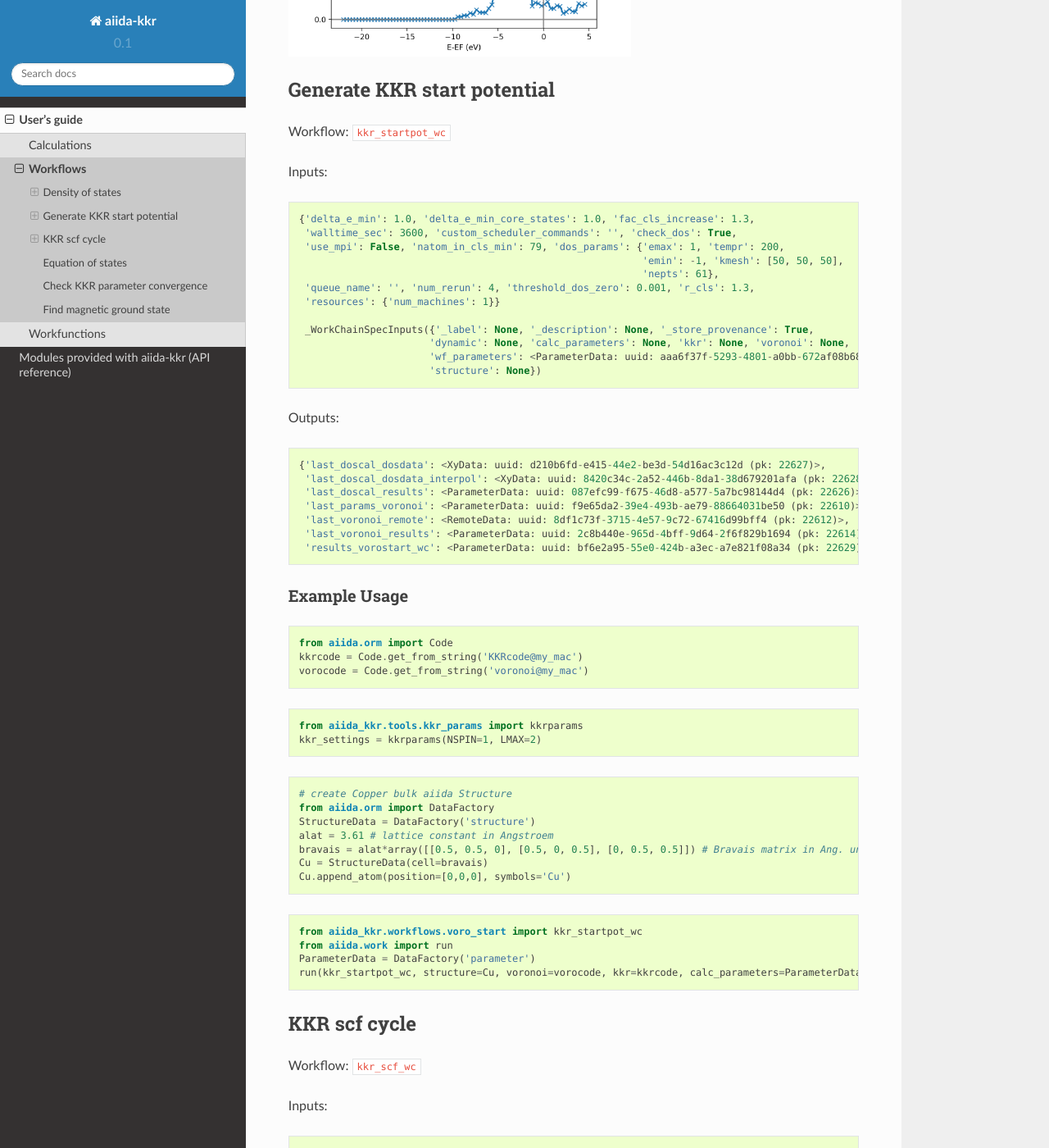
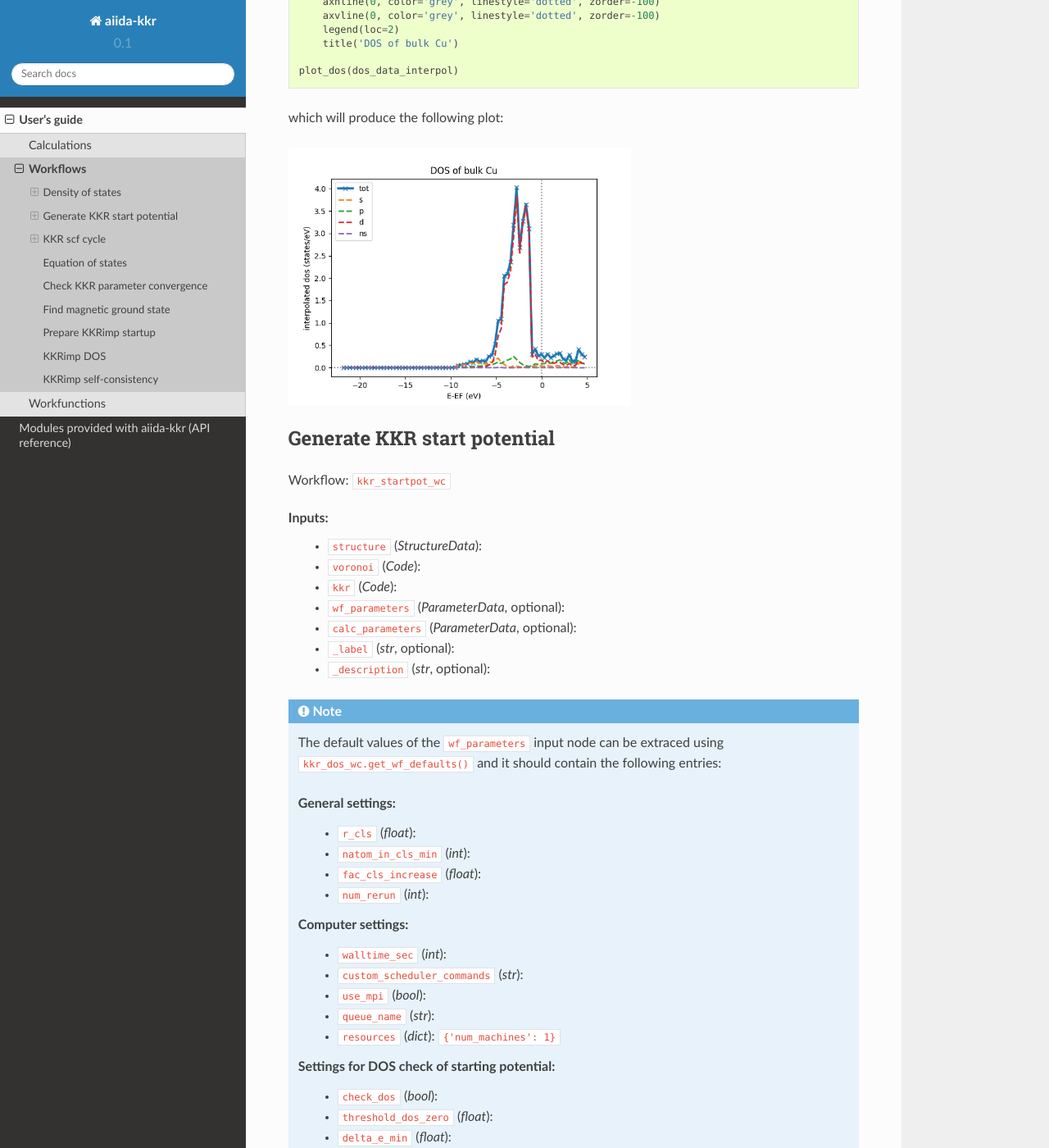
Before and after one commit to JuDFTteam/aiida-kkr, a Sphinx documentation site: the page built from docs/source/user_guide/workflows.rst, in a window 1280 px wide and 1400 px high, scrolled down 2568 px. Shown: the whole window at 82% size. Built offline with Sphinx 7.4.7 and the Read the Docs theme 2.0.0, drawn with Linux system fonts in a browser that asks for light colours; some of the changed text lies outside the part shown.

```diff
--- a/docs/source/user_guide/workflows.rst
+++ b/docs/source/user_guide/workflows.rst
@@ -36,13 +36,15 @@
         y = dos_data_node.get_y()
 
     where the returned list is of the form ``[label, numpy-array-of-data, unit]`` and the
-    *y*-array contains entries for total DOS, s-, p-, d-, ... contributions to the DOS, e.g.::
+    *y*-array contains entries for total DOS, s-, p-, d-, ..., and non-spherical contributions to the DOS, e.g.::
 
         [(u'interpolated dos tot', array([[...]]), u'states/eV'),
          (u'interpolated dos s', array([[...]]), u'states/eV'),
          (u'interpolated dos p', array([[...]]), u'states/eV'),
          (u'interpolated dos d', array([[...]]), u'states/eV'),
          (u'interpolated dos ns', array([[...]]), u'states/eV')]
+
+    Note that the output data are 2D arrays containing the atom resolved DOS, i.e. the DOS values for all atoms in the unit cell.
 
 
 Example Usage
@@ -76,17 +78,38 @@
     run(kkr_dos_wc, _label='test_doscal', _description='My test dos calculation.',
         kkr=kkrcode, remote_data=kkr_remote_folder, wf_parameters=workflow_settings)
 
-The following script can be used to plot the total interpolated DOS (in ``dos_data_interpol``) of the calculation above::
+The following script can be used to plot the total interpolated DOS (in the
+``dos_data_interpol`` output node that can for example be access using
+``dos_data_interpol = <kkr_dos_wc-node>.out.dos_data_interpol`` where
+``<kkr_dos_wc-node>`` is the workflow node) of the calculation above::
 
-    x = dos_data_interpol.get_x()
-    y = dos_data_interpol.get_y()[0] # tot only
+    def plot_dos(dos_data_node):
+        x = dos_data_node.get_x()
+        y_all = dos_data_node.get_y()
 
-    figure()
-    plot(x[1][0], y[1][0], 'x-', lw=2, ms=6)
-    xlabel(x[0]+' ({})'.format(x[-1]))
-    ylabel(y[0]+' ({})'.format(y[-1]))
-    axhline(0, color='grey')
-    axvline(0, color='grey')
+        from matplotlib.pylab import figure, xlabel, ylabel, axhline, axvline, plot, legend, title
+
+        figure()
+
+        # loop over contributions (tot, s, p, d, ns)
+        for y in y_all:
+            if y==y_all[0]: # special line formatting for total DOS
+                style = 'x-'
+                lw = 3
+            else:
+                style = '--'
+                lw = 2
+            plot(x[1][0], y[1][0], style, lw=lw, ms=6, label=y[0].split('dos ')[1])
+
+        # add axis labels etc
+        xlabel(x[0]+' ({})'.format(x[-1]))
+        ylabel(y[0].replace(' ns','')+' ({})'.format(y[-1]))
+        axhline(0, color='grey', linestyle='dotted', zorder=-100)
+        axvline(0, color='grey', linestyle='dotted', zorder=-100)
+        legend(loc=2)
+        title('DOS of bulk Cu')
+
+    plot_dos(dos_data_interpol)
 
 which will produce the following plot:
 
@@ -100,51 +123,69 @@
 Workflow: ``kkr_startpot_wc``
 
 Inputs:
+    * ``structure`` (*StructureData*):
+    * ``voronoi`` (*Code*):
+    * ``kkr`` (*Code*):
+    * ``wf_parameters`` (*ParameterData*, optional):
+    * ``calc_parameters`` (*ParameterData*, optional):
+    * ``_label`` (*str*, optional):
+    * ``_description`` (*str*, optional):
 
-::
+.. note::
+    The default values of the ``wf_parameters`` input node can be extraced using
+    ``kkr_dos_wc.get_wf_defaults()`` and it should contain the following entries:
 
-    {'delta_e_min': 1.0, 'delta_e_min_core_states': 1.0, 'fac_cls_increase': 1.3,
-     'walltime_sec': 3600, 'custom_scheduler_commands': '', 'check_dos': True,
-     'use_mpi': False, 'natom_in_cls_min': 79, 'dos_params': {'emax': 1, 'tempr': 200,
-                                                              'emin': -1, 'kmesh': [50, 50, 50],
-                                                              'nepts': 61},
-     'queue_name': '', 'num_rerun': 4, 'threshold_dos_zero': 0.001, 'r_cls': 1.3,
-     'resources': {'num_machines': 1}}
+    General settings:
+        * ``r_cls`` (*float*):
+        * ``natom_in_cls_min`` (*int*):
+        * ``fac_cls_increase`` (*float*):
+        * ``num_rerun`` (*int*):
 
-     _WorkChainSpecInputs({'_label': None, '_description': None, '_store_provenance': True,
-                          'dynamic': None, 'calc_parameters': None, 'kkr': None, 'voronoi': None,
-                          'wf_parameters': <ParameterData: uuid: aaa6f37f-5293-4801-a0bb-672af08b6870 (unstored)>,
-                          'structure': None})
+    Computer settings:
+        * ``walltime_sec`` (*int*):
+        * ``custom_scheduler_commands`` (*str*):
+        * ``use_mpi`` (*bool*):
+        * ``queue_name`` (*str*):
+        * ``resources`` (*dict*): ``{'num_machines': 1}``
 
-Outputs:
+    Settings for DOS check of starting potential:
+        * ``check_dos`` (*bool*):
+        * ``threshold_dos_zero`` (*float*):
+        * ``delta_e_min`` (*float*):
+        * ``delta_e_min_core_states`` (*float*):
+        * ``dos_params`` (*dict*): with the keys
+            * ``emax`` (*float*):
+            * ``tempr`` (*float*):
+            * ``emin`` (*float*):
+            * ``kmesh`` ([*int*, *int*, *int*]):
+            * ``nepts`` (*int*):
 
-::
-
-    {'last_doscal_dosdata': <XyData: uuid: d210b6fd-e415-44e2-be3d-54d16ac3c12d (pk: 22627)>,
-     'last_doscal_dosdata_interpol': <XyData: uuid: 8420c34c-2a52-446b-8da1-38d679201afa (pk: 22628)>,
-     'last_doscal_results': <ParameterData: uuid: 087efc99-f675-46d8-a577-5a7bc98144d4 (pk: 22626)>,
-     'last_params_voronoi': <ParameterData: uuid: f9e65da2-39e4-493b-ae79-88664031be50 (pk: 22610)>,
-     'last_voronoi_remote': <RemoteData: uuid: 8df1c73f-3715-4e57-9c72-67416d99bff4 (pk: 22612)>,
-     'last_voronoi_results': <ParameterData: uuid: 2c8b440e-965d-4bff-9d64-2f6f829b1694 (pk: 22614)>,
-     'results_vorostart_wc': <ParameterData: uuid: bf6e2a95-55e0-424b-a3ec-a7e821f08a34 (pk: 22629)>}
+Output nodes:
+    * ``last_doscal_dosdata`` (*XyData*):
+    * ``last_doscal_dosdata_interpol`` (*XyData*):
+    * ``last_doscal_results`` (*ParameterData*):
+    * ``last_params_voronoi`` (*ParameterData*):
+    * ``last_voronoi_remote`` (*RemoteData*):
+    * ``last_voronoi_results`` (*ParameterData*):
+    * ``results_vorostart_wc`` (*ParameterData*):
 
 
 
 Example Usage
 -------------
 
-::
+First load KKRcode and Voronoi codes::
 
     from aiida.orm import Code
     kkrcode = Code.get_from_string('KKRcode@my_mac')
     vorocode = Code.get_from_string('voronoi@my_mac')
 
-::
+Then choose some settings for the KKR specific parameters (LMAX cutoff etc.)::
 
     from aiida_kkr.tools.kkr_params import kkrparams
     kkr_settings = kkrparams(NSPIN=1, LMAX=2)
 
-::
+Now we create a structure node for the system we want to calculate::
 
     # create Copper bulk aiida Structure
     from aiida.orm import DataFactory
@@ -154,7 +195,7 @@
     Cu = StructureData(cell=bravais)
     Cu.append_atom(position=[0,0,0], symbols='Cu')
 
-::
+Finally we run the ``kkr_startpot_wc`` workflow (here using the defaults for the workflow settings)::
 
     from aiida_kkr.workflows.voro_start import kkr_startpot_wc
     from aiida.work import run
@@ -206,8 +247,8 @@
 Example Usage
 -------------
 
-Case 1: Start from structure and run voronoi calculation first
-^^^^^^^^^^^^^^^^^^^^^^^^^^^^^^^^^^^^^^^^^^^^^^^^^^^^^^^^^^^^^^
+Case 1: Start from previous calculation
+^^^^^^^^^^^^^^^^^^^^^^^^^^^^^^^^^^^^^^^
 
 ::
 
@@ -234,8 +275,8 @@
     run(kkr_scf_wc, kkr=kkrcode, calc_parameters=ParameterData(dict=kkr_settings.get_dict()), remote_data=last_vorono_remote)
 
 
-Case 2: Start from previous KKR calculation
-^^^^^^^^^^^^^^^^^^^^^^^^^^^^^^^^^^^^^^^^^^^
+Case 2: Start from structure and run voronoi calculation first
+^^^^^^^^^^^^^^^^^^^^^^^^^^^^^^^^^^^^^^^^^^^^^^^^^^^^^^^^^^^^^^
 
 ::
 
@@ -264,14 +305,70 @@
 Check KKR parameter convergence
 +++++++++++++++++++++++++++++++
 
-``aiida_kkr.workflows.check_para_convergence``
+Workflow: ``aiida_kkr.workflows.check_para_convergence``
 
 .. warning:: Not implemented yet!
+
+Idea is to run checks after convergence for the following parameters:
+    * RMAX
+    * GMAX
+    * cluster radius
+    * energy contour
+    * kmesh
 
 
 Find magnetic ground state
 ++++++++++++++++++++++++++
 
-``aiida_kkr.workflows.check_magnetic_state``
+Workflow: ``aiida_kkr.workflows.check_magnetic_state``
 
 .. warning:: Not implemented yet!
+
+The idea is to run a Jij calculation to estimate if the ferromagnetic state is
+the ground state or not. Then the unit cell could be doubled to compute the
+antiferromagnetic state. In case of noncollinear magnetism the full Jij tensor
+should be analyzed.
+
+
+Prepare KKRimp startup
+++++++++++++++++++++++
+
+.. warning:: Not implemented yet!
+
+Possible inputs:
+    * ``impurity_info``: i.e. scoef cluster info and Zimp etc.
+    * ``reuse_host_GF``, optional: old kkrflex files that are reused in the same cluster for a different impurity (different Zimp)
+    * ``parent_kkr_calc``: needed if host GF has to be computed, also needed to extract host systems infos
+    * ``voro_code``: needed to get starting potential from ``impurity_info`` (i.e. Zimp)
+    * ``kkr_code``: needed if host GF has to be computed
+
+Possible output nodes:
+    * ``output_parameters`` output node with dict containing infos of workflow run
+    * ``potential_imp`` single file data needed for impurity calculation
+
+Idea of the workflow:
+    #. check if host GF is reused and verify consistency of cluster info
+    #. run host GF generation if necessary
+    #. run voronoi step for impurity starting potential (needs to create auxiliary structure first)
+    #. use ``neworder_potential_wf`` workfunction to create single file data node
+
+
+KKRimp DOS
+++++++++++
+
+.. warning:: Not implemented yet!
+
+Idea:
+    * create host GF for DOS contour if not given as input
+    * run KKRimp step with dos settings
+
+
+KKRimp self-consistency
++++++++++++++++++++++++
+
+.. warning:: Not implemented yet!
+
+Idea:
+    #. Use KKRimp startup workflow first if no parent KKRimp calculation is given
+    #. run several steps of KKRimp until convergence
+    #. check impurity DOS
```
Also changed, not shown: other parts of docs/source/user_guide/workflows.rst (+1 -1 lines), README.md (+3 -3 lines), docs/source/images/DOS_Cu_example.png, 7 other files.
